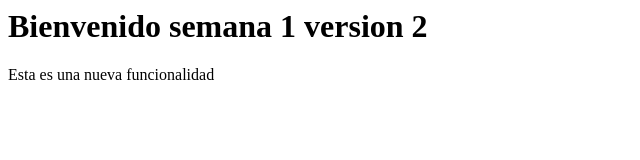
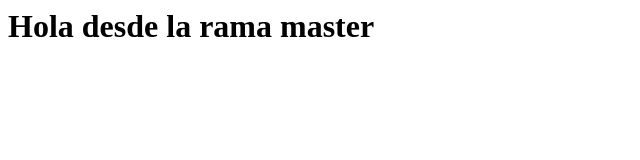
Before and after one commit to And3r34/PrimerProyectoGit, a plain HTML site: page index.html in a window 1280 px wide. Shown: the whole page, without its empty margins (0-640 px from the left). Drawn offline with Linux system fonts and the light colour scheme.

Commit message:
Modificado el título en la rama master

```diff
--- a/index.html
+++ b/index.html
@@ -1,2 +1 @@
-<html><body><h1>Bienvenido semana 1 version 2</h1></body></html>
-<p>Esta es una nueva funcionalidad</p>
+<html><body><h1>Hola desde la rama master</h1></body></html>
```
